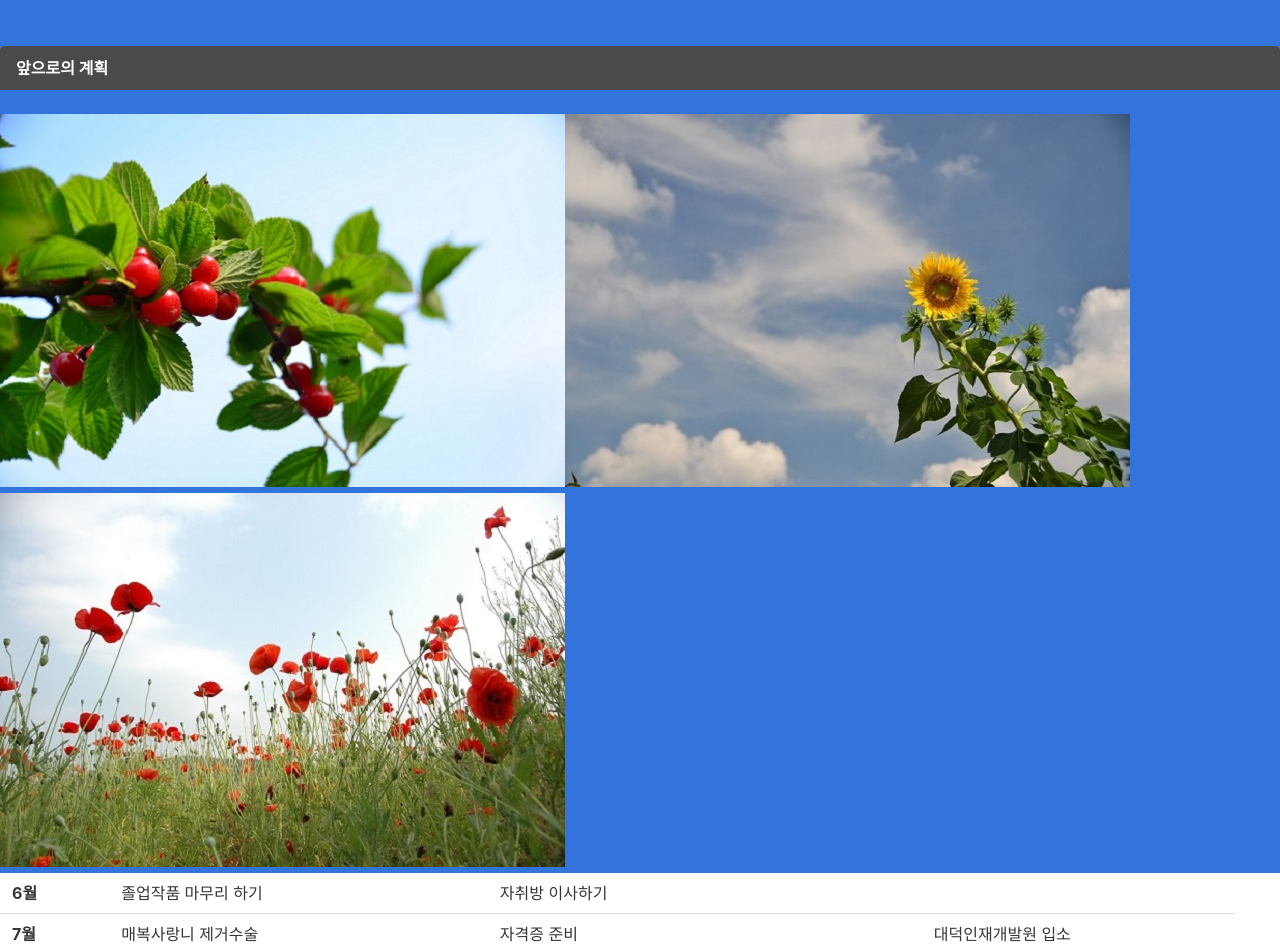
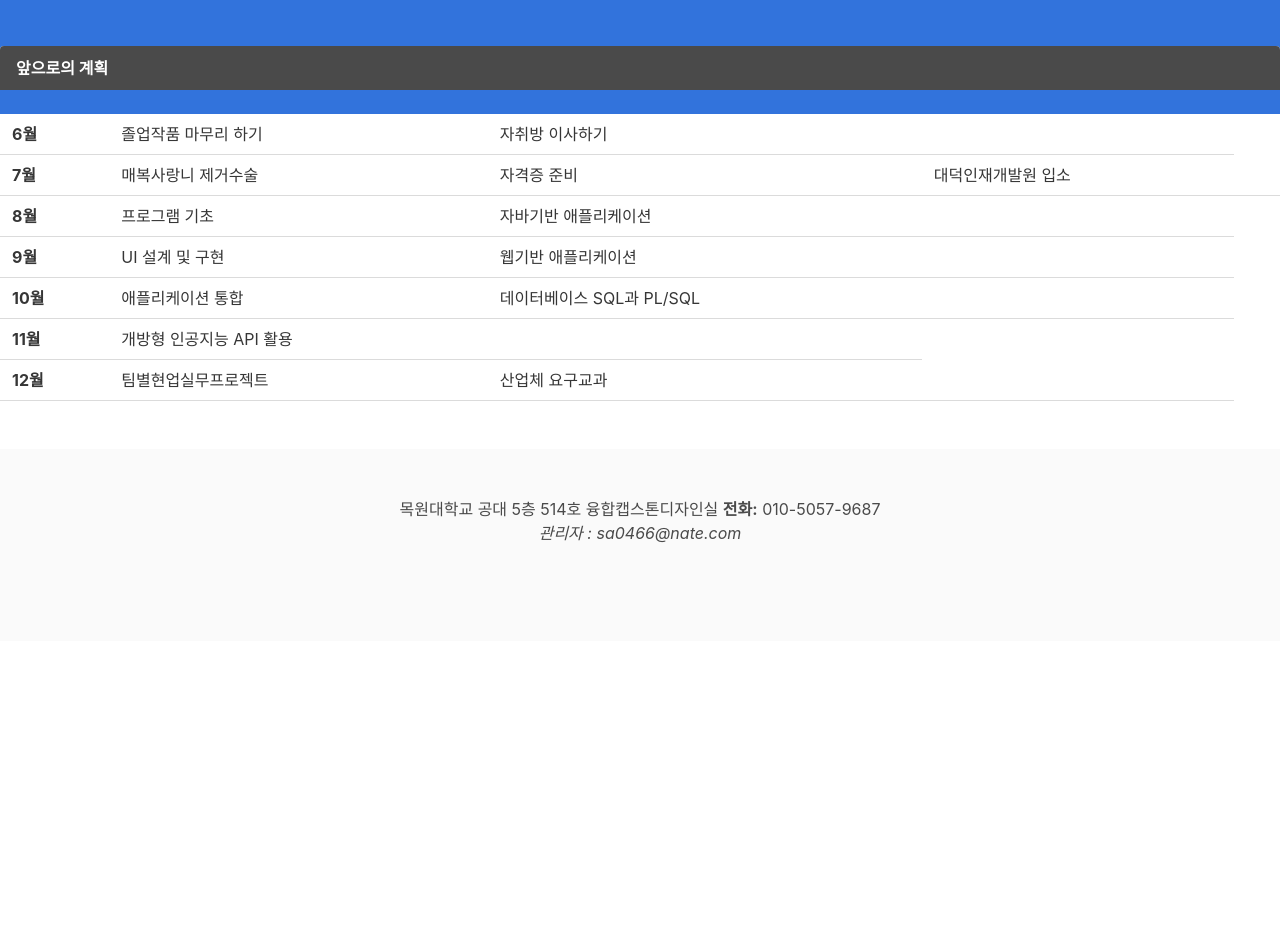
Before and after one commit to jc0466/juchan2_homepage, a Nuxt app: page /plan in a window 1280 px wide. Shown: the part 194-1138 px from the top of the page. After the commit the page ends 835 px from the top, so only its background shows below. Built offline with nearby package versions, Linux system fonts and the light colour scheme; a small style sheet from the web is missing.

Commit message:
2018-06-15*11

```diff
--- a/pages/plan.vue
+++ b/pages/plan.vue
@@ -37,9 +37,6 @@
   <div id="notice">
 		<section>
 			<div id="coin-slider">
-				<img src="photo1.jpg">
-				<img src="photo2.jpg">
-				<img src="photo3.jpg">
 			</div>
 		</section>
 	</div>
```
